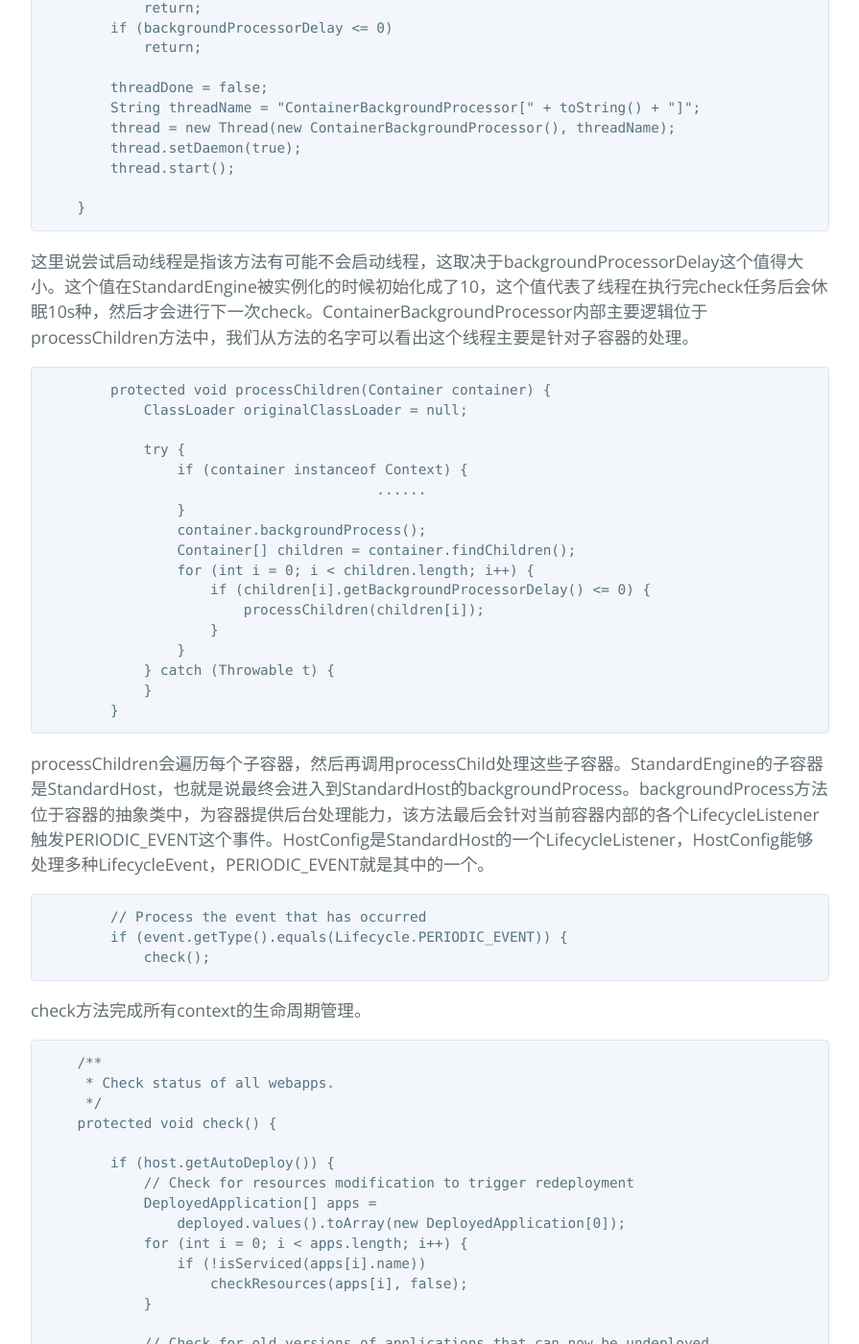
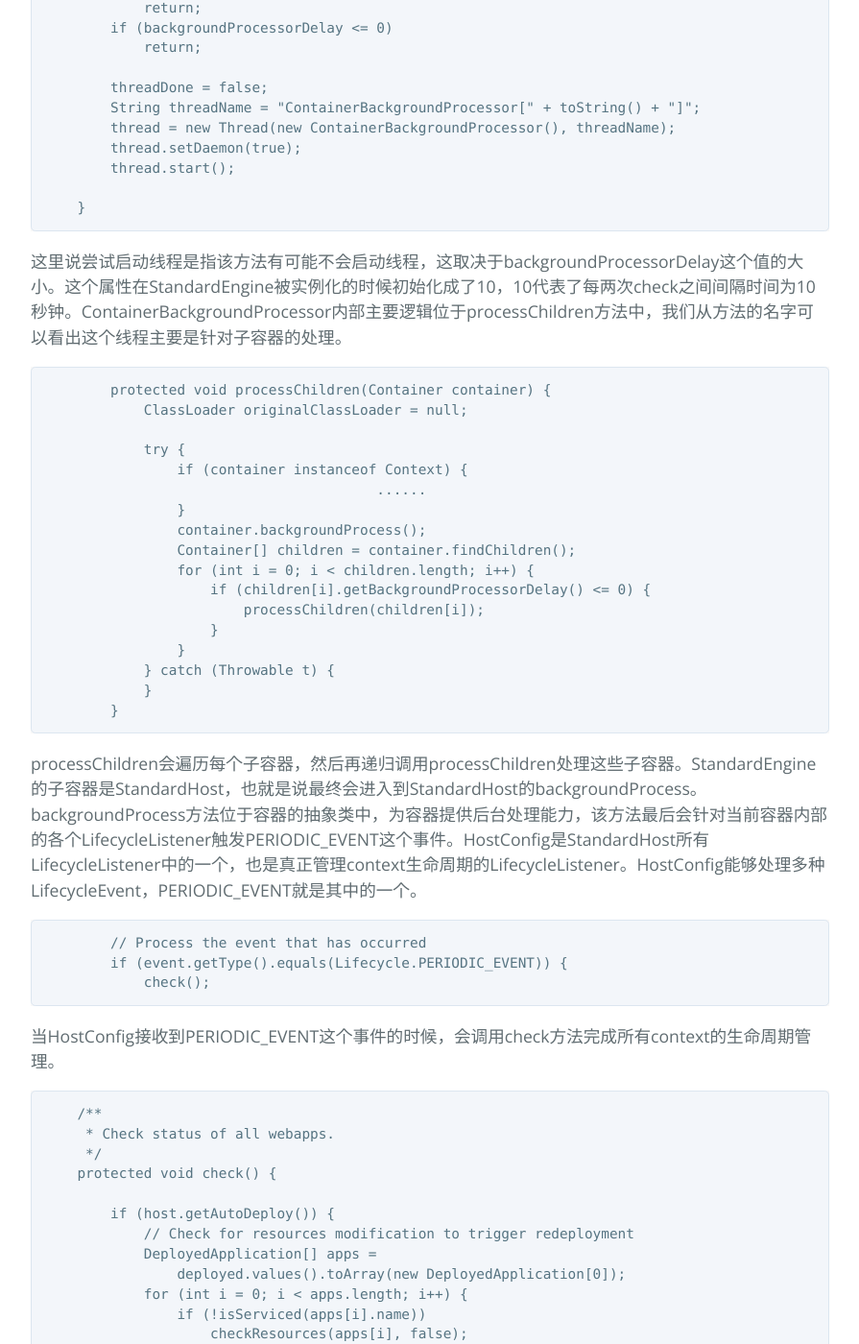
Before and after one commit to lpmoon/liupeng615.github.io, a Jekyll site: the page built from _posts/2017-07-30-tomcat系列9--Context生命周期管理.md, in a window 1280 px wide and 1400 px high, scrolled down 903 px. Shown: the whole window at 96% size, without its empty margins (192-1087 px from the left). Built offline with Jekyll 4.4.1, drawn with Linux system fonts in a browser that asks for light colours; our own code applies the rules of GitHub Pages for plain Markdown files; part of the change alters nothing that is shown; some of the changed text lies outside the part shown.

Commit message:
Update 2017-07-30-tomcat系列9--Context生命周期管理.md

````diff
--- a/_posts/2017-07-30-tomcat系列9--Context生命周期管理.md
+++ b/_posts/2017-07-30-tomcat系列9--Context生命周期管理.md
@@ -28,7 +28,7 @@ StardardEngine启动的时候会调用抽象类ContainerBase的startInternal方
 
     }
 ```
-这里说尝试启动线程是指该方法有可能不会启动线程，这取决于backgroundProcessorDelay这个值得大小。这个值在StandardEngine被实例化的时候初始化成了10，这个值代表了线程在执行完check任务后会休眠10s种，然后才会进行下一次check。ContainerBackgroundProcessor内部主要逻辑位于processChildren方法中，我们从方法的名字可以看出这个线程主要是针对子容器的处理。
+这里说尝试启动线程是指该方法有可能不会启动线程，这取决于backgroundProcessorDelay这个值的大小。这个属性在StandardEngine被实例化的时候初始化成了10，10代表了每两次check之间间隔时间为10秒钟。ContainerBackgroundProcessor内部主要逻辑位于processChildren方法中，我们从方法的名字可以看出这个线程主要是针对子容器的处理。
 ```
         protected void processChildren(Container container) {
             ClassLoader originalClassLoader = null;
@@ -48,13 +48,13 @@ StardardEngine启动的时候会调用抽象类ContainerBase的startInternal方
             }
         }
 ```
-processChildren会遍历每个子容器，然后再调用processChild处理这些子容器。StandardEngine的子容器是StandardHost，也就是说最终会进入到StandardHost的backgroundProcess。backgroundProcess方法位于容器的抽象类中，为容器提供后台处理能力，该方法最后会针对当前容器内部的各个LifecycleListener触发PERIODIC_EVENT这个事件。HostConfig是StandardHost的一个LifecycleListener，HostConfig能够处理多种LifecycleEvent，PERIODIC_EVENT就是其中的一个。
+processChildren会遍历每个子容器，然后再递归调用processChildren处理这些子容器。StandardEngine的子容器是StandardHost，也就是说最终会进入到StandardHost的backgroundProcess。backgroundProcess方法位于容器的抽象类中，为容器提供后台处理能力，该方法最后会针对当前容器内部的各个LifecycleListener触发PERIODIC_EVENT这个事件。HostConfig是StandardHost所有LifecycleListener中的一个，也是真正管理context生命周期的LifecycleListener。HostConfig能够处理多种LifecycleEvent，PERIODIC_EVENT就是其中的一个。
 ```
         // Process the event that has occurred
         if (event.getType().equals(Lifecycle.PERIODIC_EVENT)) {
             check();
 ```
-check方法完成所有context的生命周期管理。
+当HostConfig接收到PERIODIC_EVENT这个事件的时候，会调用check方法完成所有context的生命周期管理。
 ```
     /**
      * Check status of all webapps.
@@ -80,13 +80,13 @@ check方法完成所有context的生命周期管理。
         }
     }
 ```
-上面的逻辑主要分为两个部分
-1. 管理已经启动的context
-2. 进入热启动阶段
+check逻辑主要分为两个部分
+1. 管理已经启动的context -> checkResources()
+2. 进入热启动阶段 -> deployApps()
 
 ## 管理已经启动的context
 
-首先看看check是如何处理已经启动的context的，checkResources的代码比较长，
+首先看看check是如何处理已经启动的context的，
 ```
     protected synchronized void checkResources(DeployedApplication app,
             boolean skipFileModificationResolutionCheck) {
@@ -180,6 +180,10 @@ check方法完成所有context的生命周期管理。
         }
     }
 ```
+checkResources的代码比较长，不过大致可以分为两个阶段
+1. redeployResources
+2. reloadResources
+
 ### redeployResources
 
 ***获取context的redeployResources***，一般情况下会包含下面四个resource，
@@ -256,6 +260,7 @@ conf\context.xml
 下面举个例子来说明下上面的步骤，场景如下，
 > webapps目录下有如下文件ROOT, ROOT.war
 
+下面的所有操作都会触发刷新操作。
 
 1. 删除ROOT
 
````
